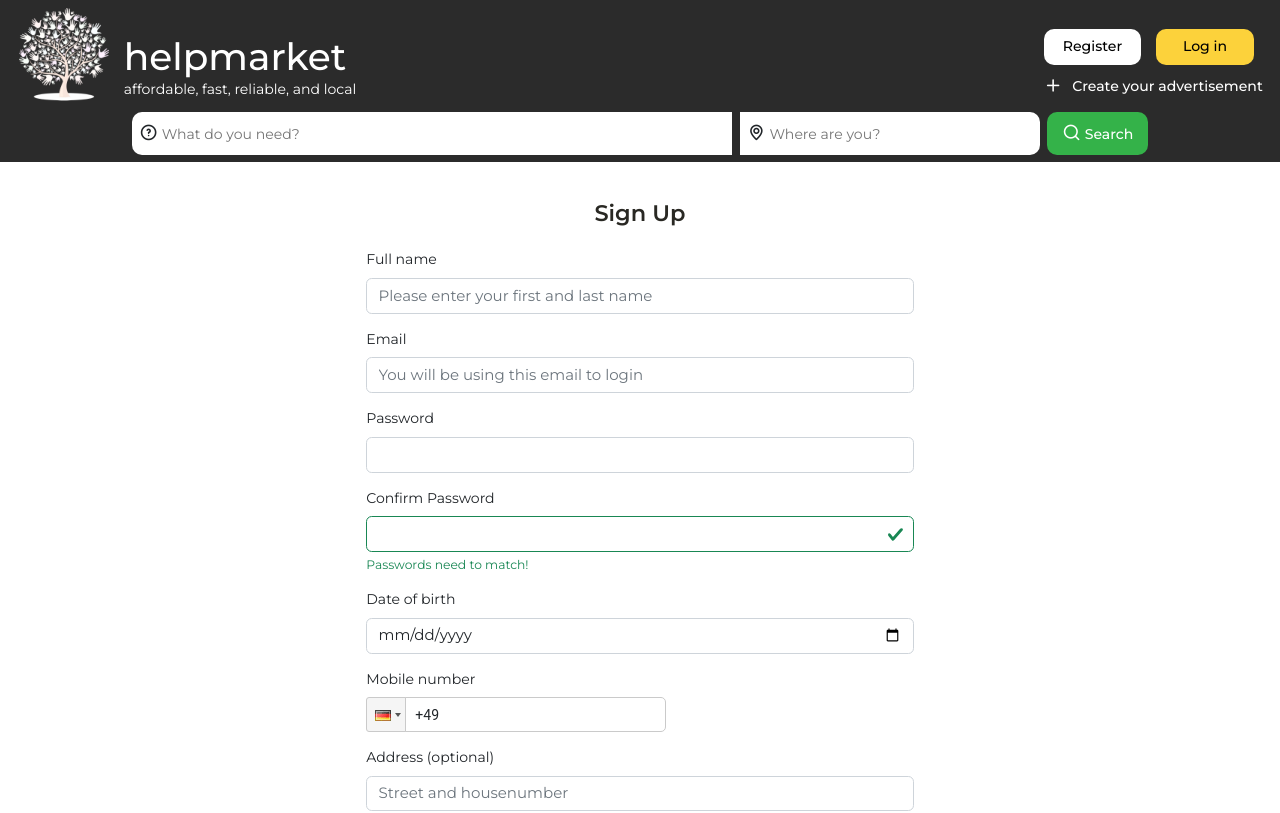
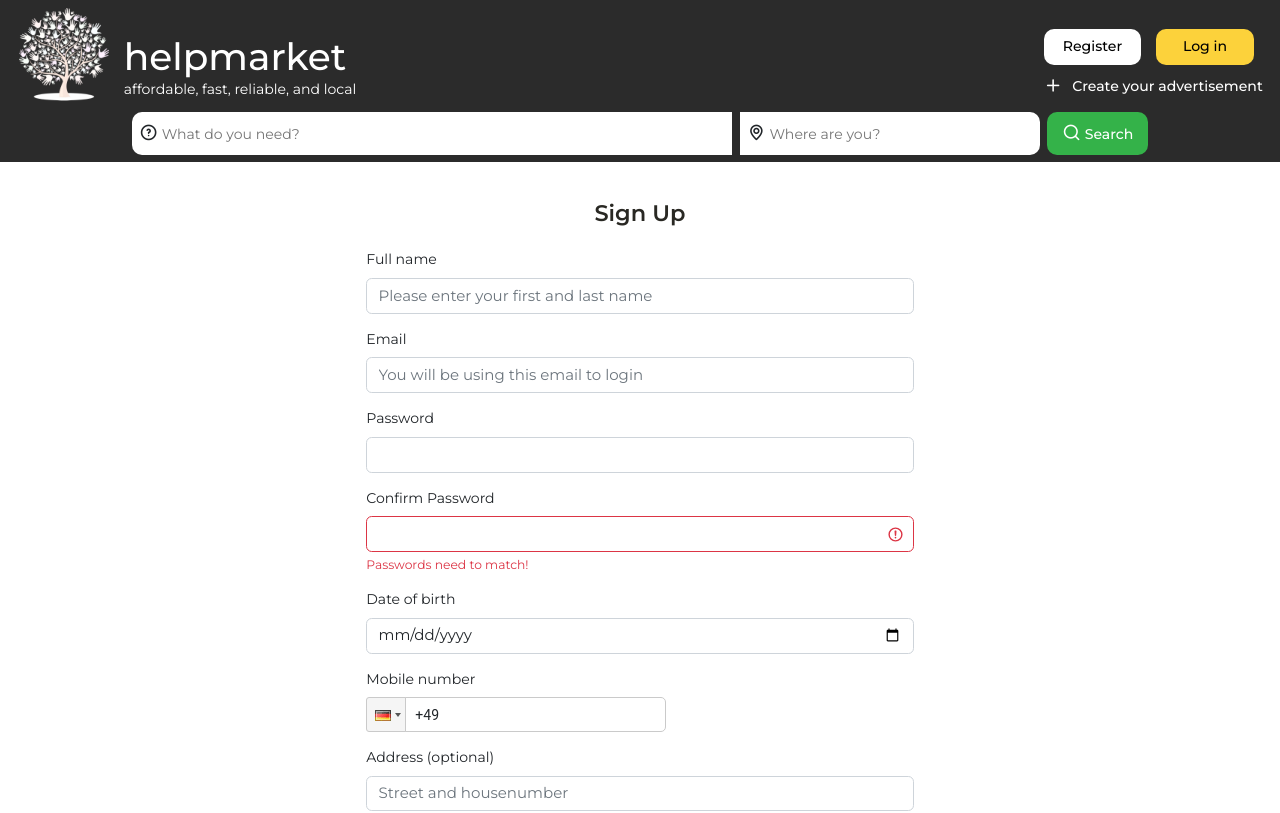
Before and after one commit to anoj-kt/finalproject-frontend, a React (Create React App) app: page / in a window 1280 px wide. Shown: the top 813 px of the page. Built offline with nearby package versions, Linux system fonts and the light colour scheme; the HTML template or start-up script is replaced by a standard one.

Commit message:
Added form feedback to passwords

```diff
--- a/src/components/UserSignup.js
+++ b/src/components/UserSignup.js
@@ -18,8 +18,13 @@ const initialstate = {
   }
 }
 
+const passwordVerification= {
+  matchPasswords: false,
+}
+
 const UserSignup = () => {
   const [newUser, setNewUser] = useState(initialstate);
+  const [passwordError, setPasswordError] = useState(passwordVerification)
 
   const handleChange = (e) => {
     const {name, value} = e.target;
@@ -30,7 +35,7 @@ const UserSignup = () => {
       return
     }
 
-    if(name === 'street' || 'postalCode' || 'city' || 'country') {
+    if(name === 'street' || name === 'postalCode' || name === 'city' || name === 'country') {
       setNewUser({
         ...newUser,
         address: {
@@ -39,6 +44,10 @@ const UserSignup = () => {
         }
       });
       return
+    }
+
+    if(name === 'confirmPassword') {
+      setPasswordError({matchPasswords: newUser.password === value})
     }
 
     setNewUser({...newUser, [name]: value});
@@ -89,6 +98,9 @@ const UserSignup = () => {
                 onChange={handleChange}
                 required
               />
+              <FormFeedback invalid>
+                Passwords need to match!
+              </FormFeedback>
             </FormGroup>
             <FormGroup>
               <Label for="confirmPassword">
@@ -99,10 +111,11 @@ const UserSignup = () => {
                 name="confirmPassword"
                 placeholder=""
                 type="password"
-                valid
                 required
+                onChange={handleChange}
+                invalid={!passwordError.matchPasswords}
               />
-              <FormFeedback valid>
+              <FormFeedback invalid>
                 Passwords need to match!
               </FormFeedback>
             </FormGroup>
```
